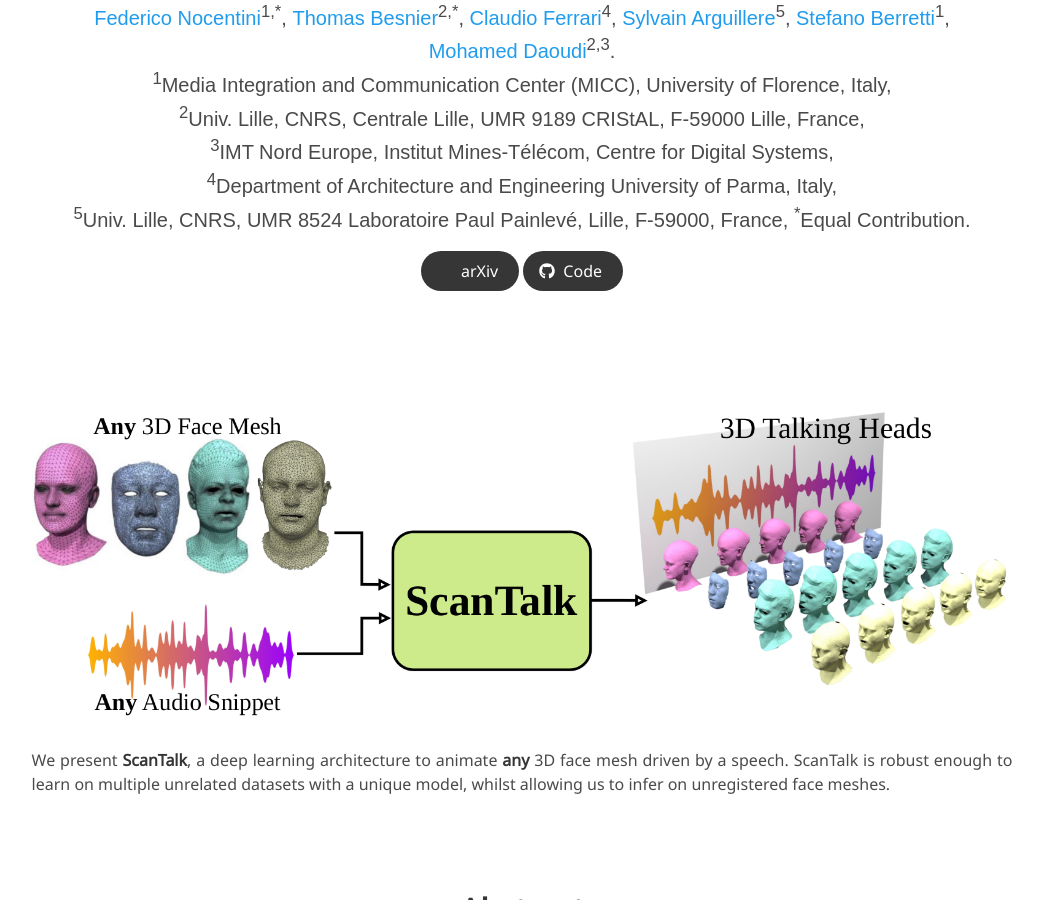
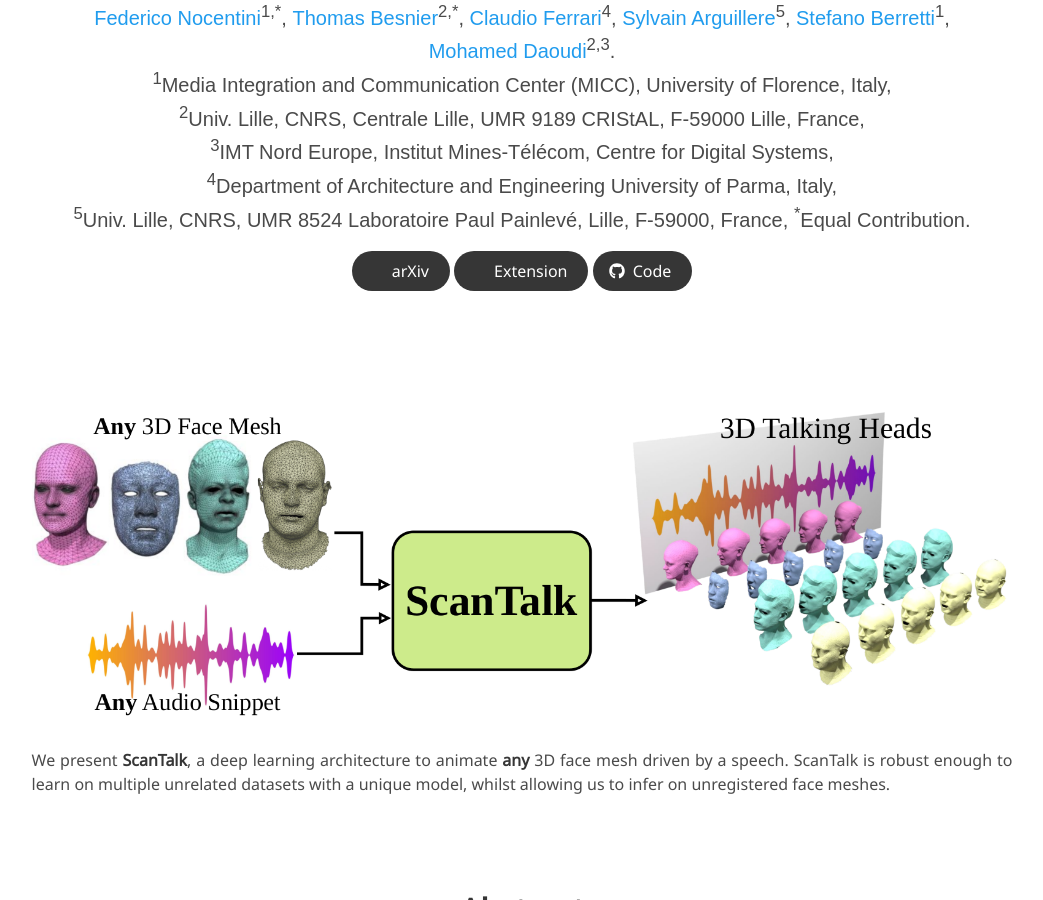
Before and after one commit to FedeNoce/fedenoce.github.io, a Jekyll site: the page scantalk/index.html, which Jekyll copies as it is, in a window 1280 px wide and 900 px high, scrolled down 409 px. Shown: the whole window, without its empty margins (118-1161 px from the left). Built offline with Jekyll 4.4.1, drawn with Linux system fonts in a browser that asks for light colours; nearby versions of some CDN libraries; some web fonts are replaced; library files that are not in the unit come from our copies; a style sheet for code colours, icons or effects is not loaded.

Commit message:
Update index.html

```diff
--- a/scantalk/index.html
+++ b/scantalk/index.html
@@ -127,17 +127,15 @@
                   <span>arXiv</span>
                 </a>
               </span>
-              <!-- Video Link.
               <span class="link-block">
-                <a href="#teaser"
+                <a href="https://arxiv.org/abs/2410.11041"
                    class="external-link button is-normal is-rounded is-dark">
                   <span class="icon">
-                      <i class="fab fa-youtube"></i>
+                      <i class="ai ai-arxiv"></i>
                   </span>
-                  <span>Video</span>
+                  <span>Extension</span>
                 </a>
-              </span> -->
-              <!-- Dataset Link. -->
+              </span>
               <span class="link-block">
                 <a href="https://github.com/miccunifi/ScanTalk/"
                    class="external-link button is-normal is-rounded is-dark">
```
